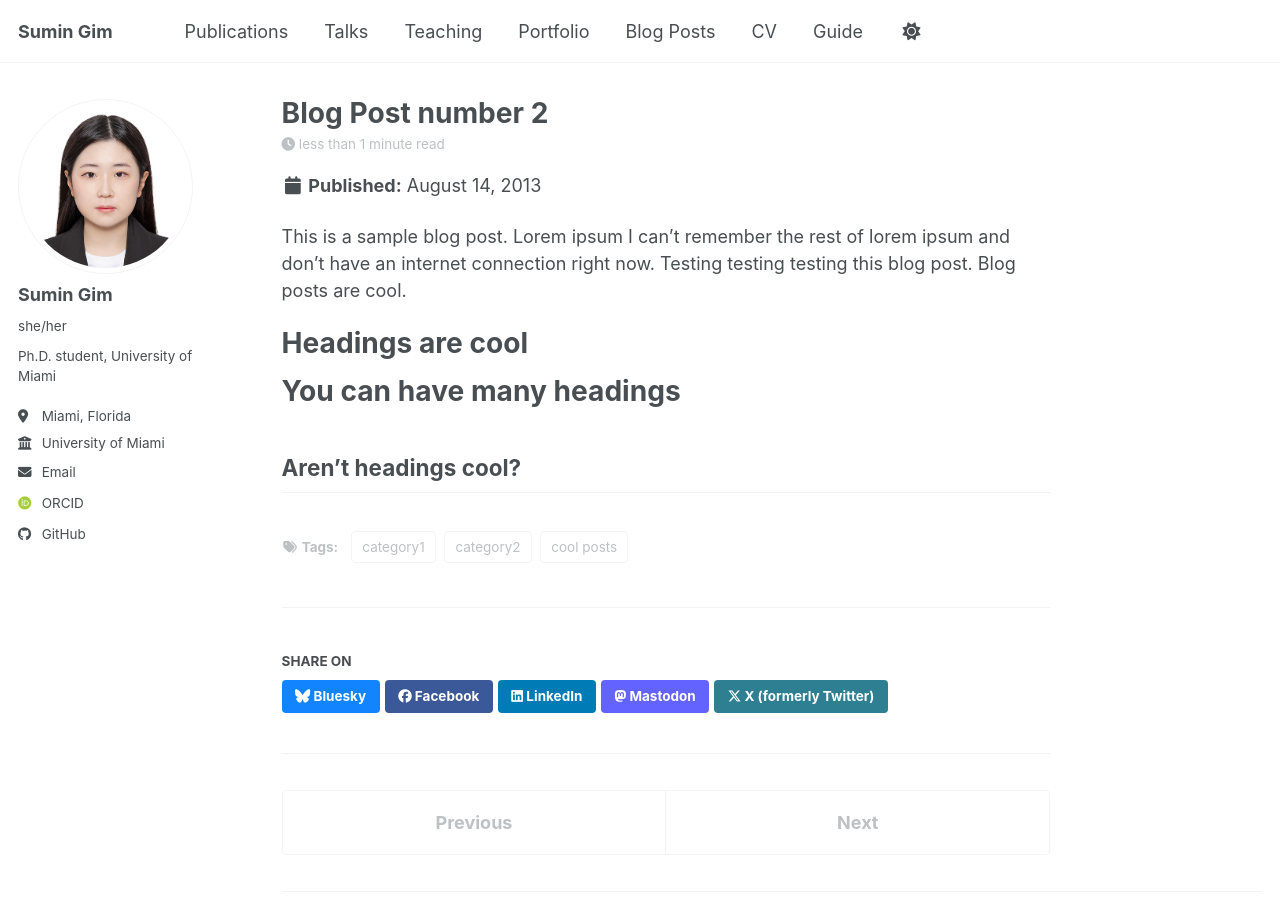
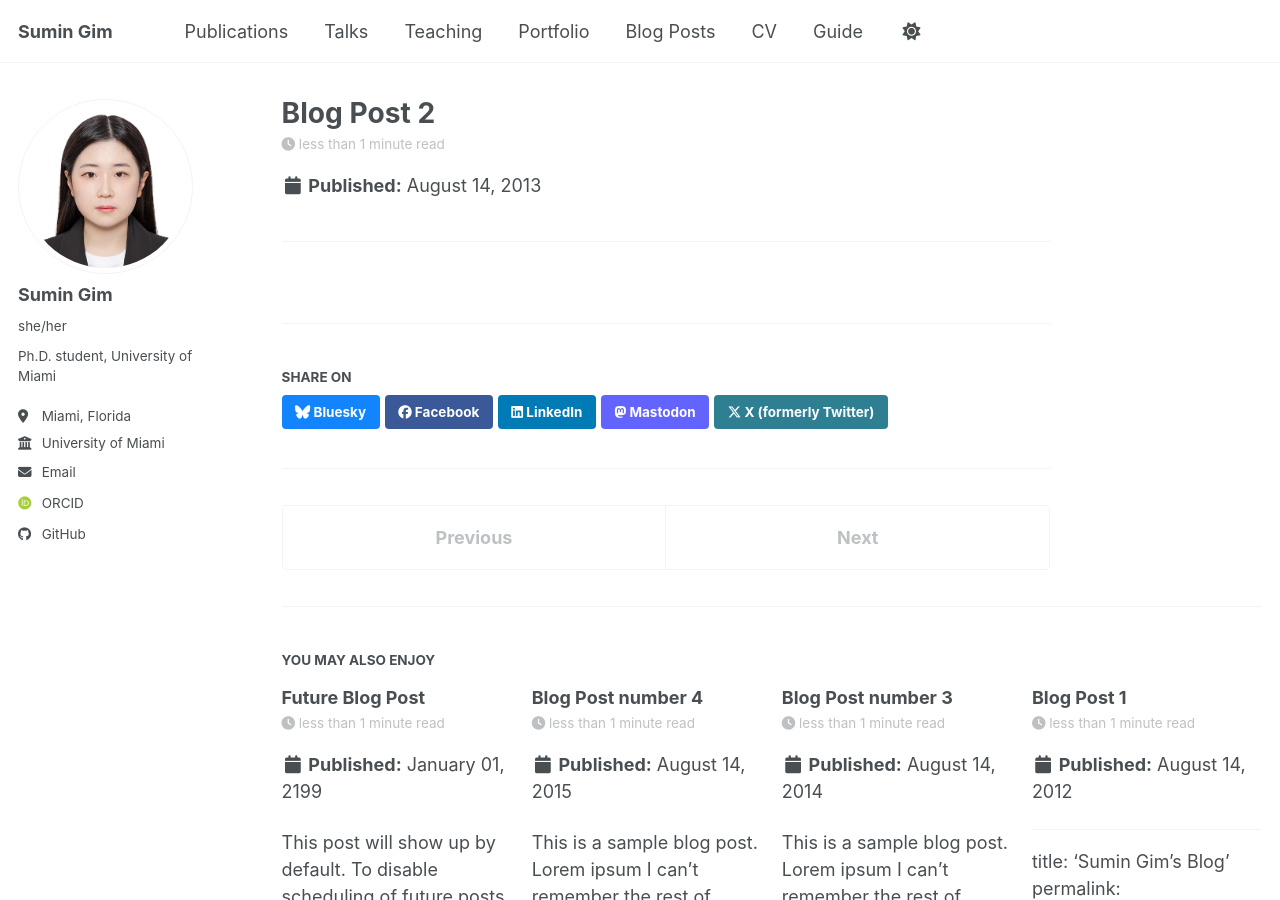
Before and after one commit to std33793/std33793.github.io, a Jekyll site: the page built from _posts/2013-08-14-blog-post-2.md, in a window 1280 px wide and 900 px high. Built offline with Jekyll 4.4.1, drawn with Linux system fonts in a browser that asks for light colours; some web fonts are replaced; a script bundle is joined from its source files by our own code; library files that are not in the unit come from our copies.

Commit message:
Update 2013-08-14-blog-post-2.md

```diff
--- a/_posts/2013-08-14-blog-post-2.md
+++ b/_posts/2013-08-14-blog-post-2.md
@@ -1,20 +1 @@
 ---
-title: 'Blog Post number 2'
-date: 2013-08-14
-permalink: /posts/2013/08/blog-post-2/
-tags:
-  - cool posts
-  - category1
-  - category2
----
-
-This is a sample blog post. Lorem ipsum I can't remember the rest of lorem ipsum and don't have an internet connection right now. Testing testing testing this blog post. Blog posts are cool.
-
-Headings are cool
-======
-
-You can have many headings
-======
-
-Aren't headings cool?
-------
```
